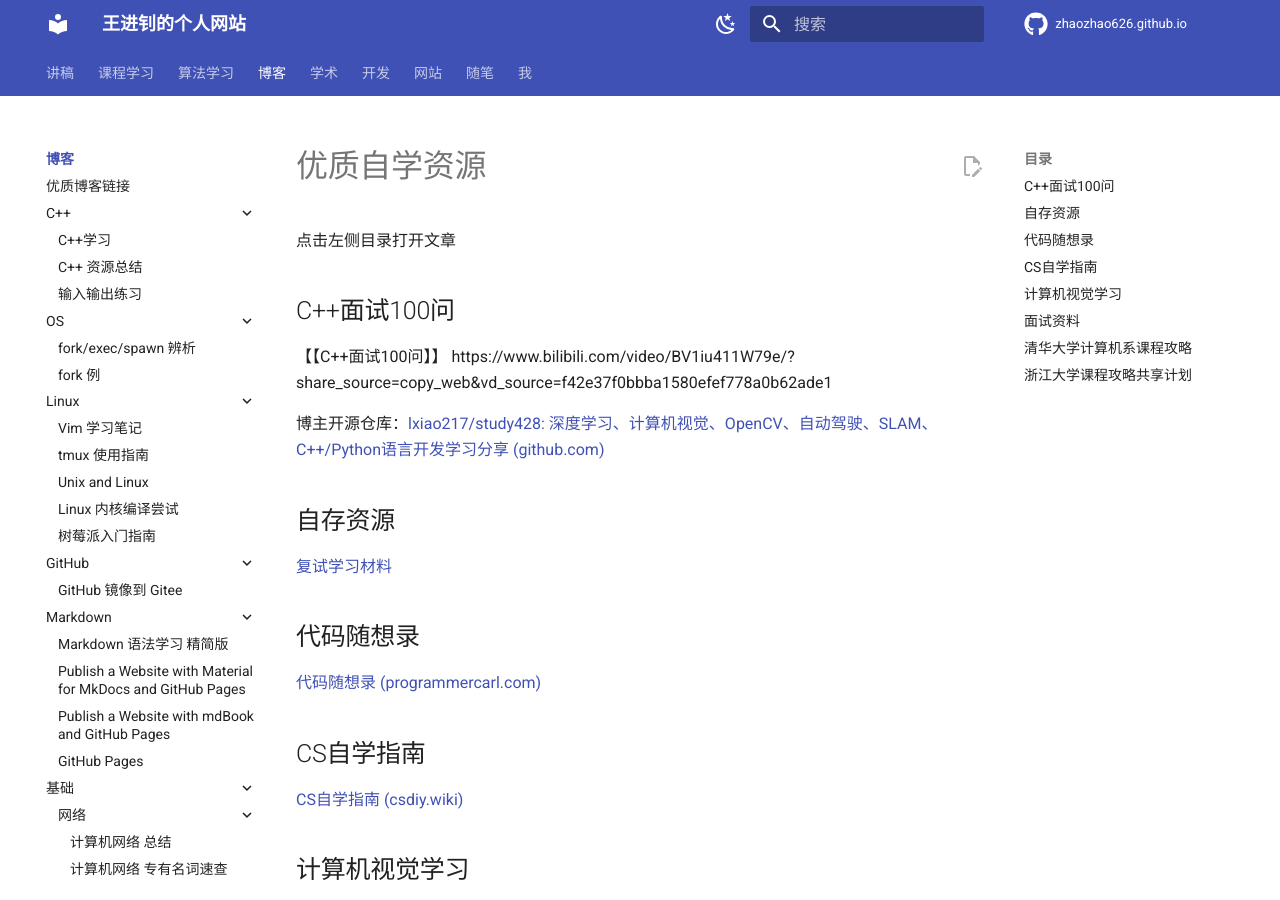
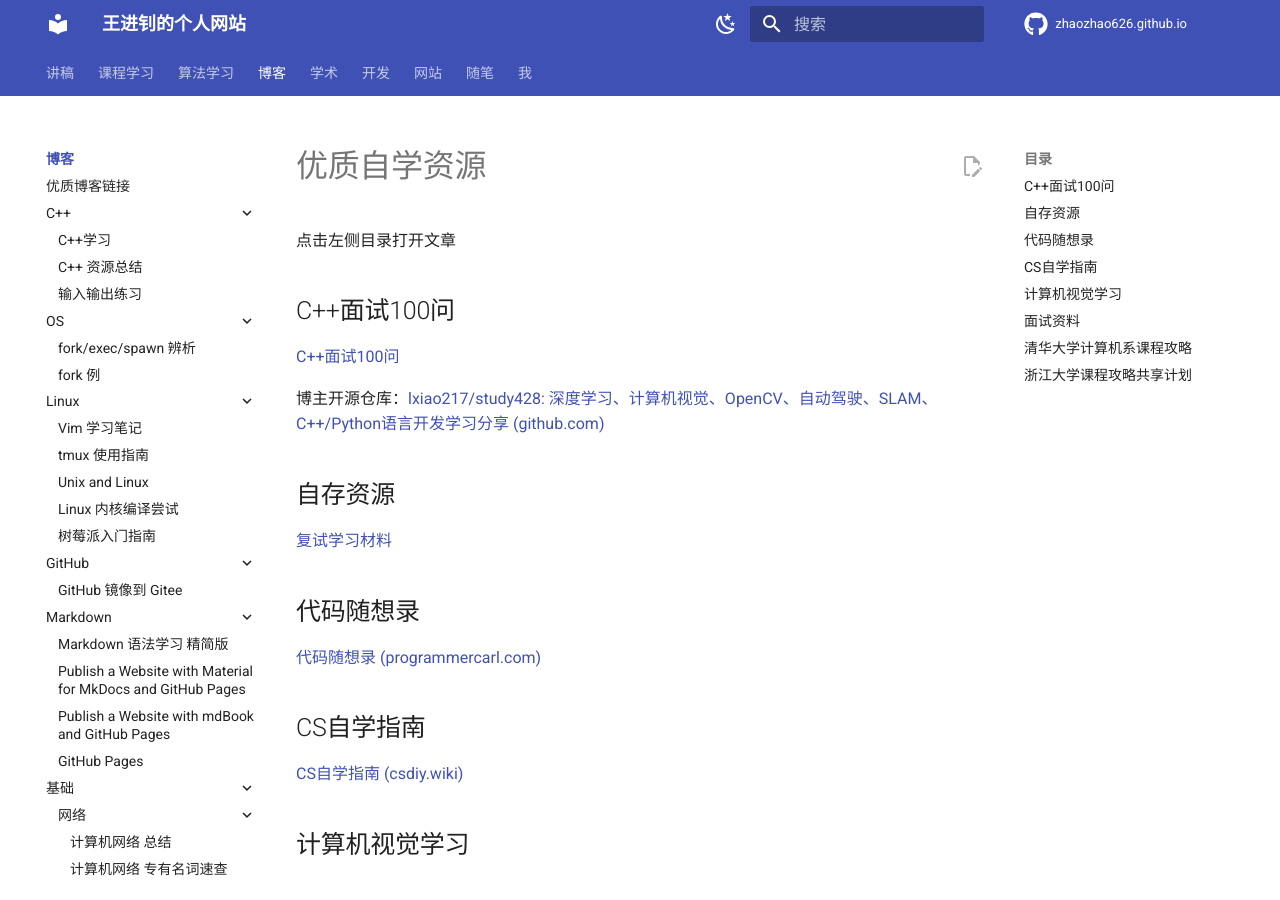
Before and after one commit to zhaozhao626/zhaozhao626.github.io, an MkDocs documentation site: the page built from docs/BLOG/index.md, in a window 1280 px wide and 900 px high. Built offline with MkDocs 1.6.1 and Material for MkDocs 9.7.7, drawn with Linux system fonts in a browser that asks for light colours; comment, search, counter and statistics services are not loaded.

Commit message:
update contents

```diff
--- a/docs/BLOG/index.md
+++ b/docs/BLOG/index.md
@@ -4,7 +4,7 @@
 
 ## C++面试100问
 
-【【C++面试100问】】 https://www.bilibili.com/video/BV1iu411W79e/?share_source=copy_web&vd_source=f42e37f0bbba1580efef778a0b62ade1
+[C++面试100问](https://www.bilibili.com/video/BV1iu411W79e/?share_source=copy_web&vd_source=f42e37f0bbba1580efef778a0b62ade1)
 
 博主开源仓库：[lxiao217/study428: 深度学习、计算机视觉、OpenCV、自动驾驶、SLAM、C++/Python语言开发学习分享 (github.com)](https://github.com/lxiao217/study428/tree/main)
 
```
Also changed, not shown: docs/index.md (+1 -1 lines).
